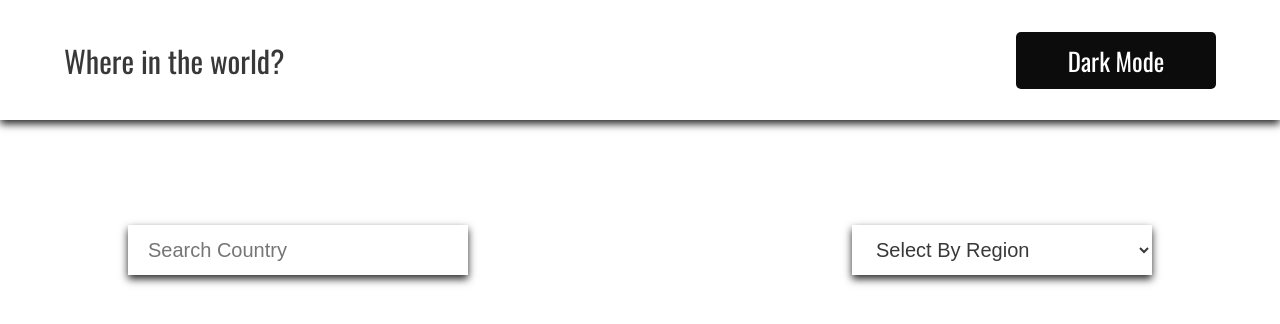
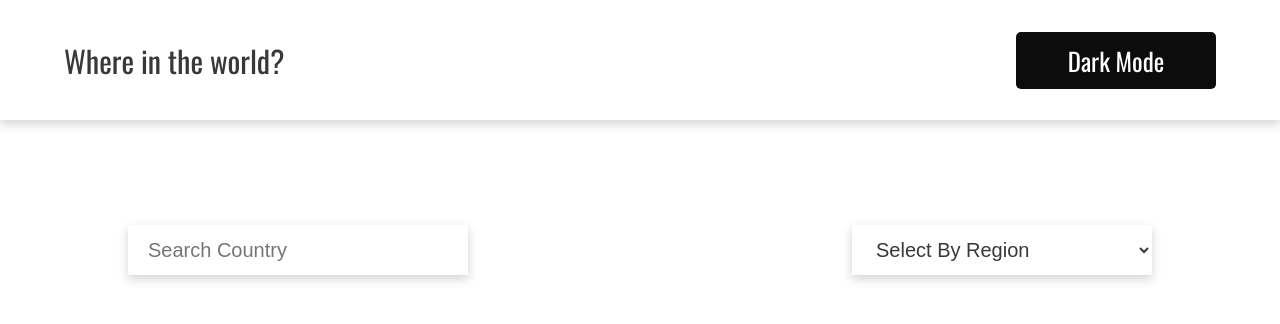
Before and after one commit to IzykGit/rest-countries-project, a React (Create React App) app: page / in a window 1280 px wide. Shown: the top 324 px of the page. Built offline with nearby package versions, Linux system fonts and the light colour scheme; no server answers.

Commit message:
fixed box shadow bug

```diff
--- a/src/CountryDetails.js
+++ b/src/CountryDetails.js
@@ -15,7 +15,7 @@ export default function CountryDetails() {
     const themeStyles = {
       backgroundColor: darkTheme ? "white" : "#383838",
       color: darkTheme ? "#383838" : "white",
-      boxShadow: darkTheme ? "0px 4px 8px #282828" : "0px 4px 10px lightgrey",
+      boxShadow: darkTheme ? "0px 4px 10px lightgrey" : "0px 4px 8px #282828"
     }
 
     const componentTheme = {
--- a/src/HomePage.js
+++ b/src/HomePage.js
@@ -61,7 +61,7 @@ const HomePage = () => {
   const themeStyles = {
     backgroundColor: darkTheme ? "white" : "#383838",
     color: darkTheme ? "#383838" : "white",
-    boxShadow: darkTheme ? "0px 4px 8px #282828" : "0px 4px 10px lightgrey",
+    boxShadow: darkTheme ? "0px 4px 10px lightgrey" : "0px 4px 8px #282828"
   }
 
   const navigate = useNavigate();
--- a/src/components/head.js
+++ b/src/components/head.js
@@ -9,7 +9,7 @@ const Head = () => {
   const themeStyles = {
     backgroundColor: darkTheme ? "white" : "#383838",
     color: darkTheme ? "#383838" : "white",
-    boxShadow: darkTheme ? "0px 4px 8px #282828" : "0px 4px 10px lightgrey",
+    boxShadow: darkTheme ? "0px 4px 10px lightgrey" : "0px 4px 8px #282828"
   }
 
   const buttonStyle = {
```
